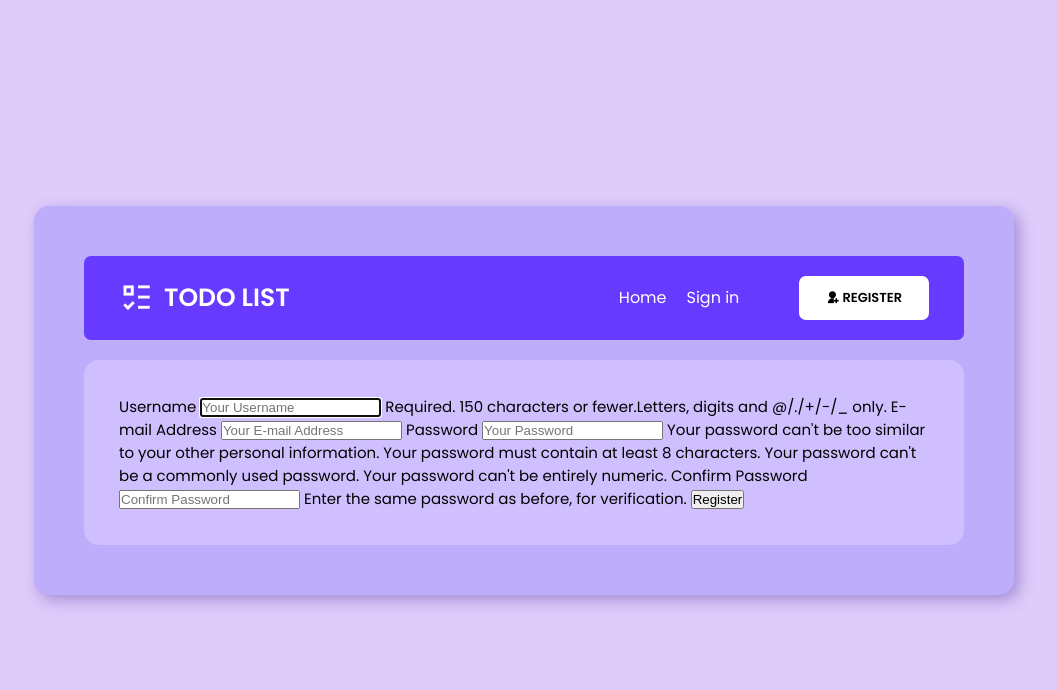
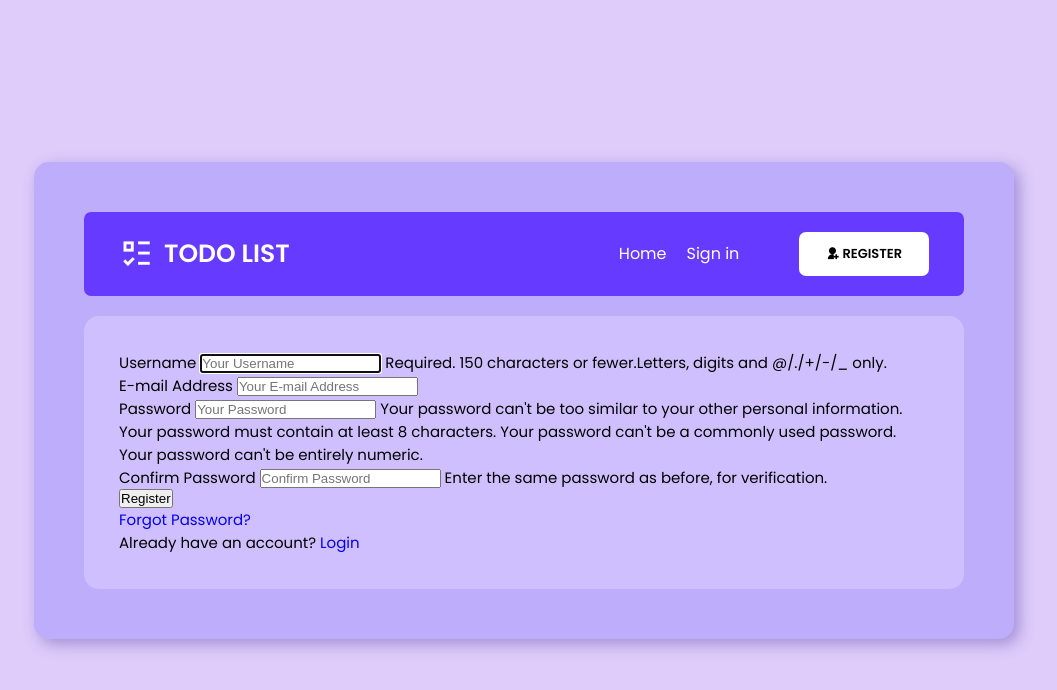
Before and after one commit to hubertrykala93/django_to_do, a Django app: page /register/ in a window 1280 px wide. Shown: the top 690 px of the page, without its empty margins (116-1173 px from the left). Run offline with Django 4.2, Linux system fonts and the light colour scheme; style sheets or scripts are compiled from the project's sources; some libraries are stand-ins or nearby versions.

Commit message:
register.html update

```diff
--- a/to_do/users/templates/users/register.html
+++ b/to_do/users/templates/users/register.html
@@ -3,13 +3,23 @@
 {% block title %}{{ title }}{% endblock %}
 
 {% block content %}
-    <form method="post" action="">
+    <div id="user-form">
+        <form class="register-form" method="post" action="">
             {% csrf_token %}
             {% for field in registration_form %}
+            <div class="input-row">
                 {{ field.label }}
                 {{ field }}
                 {{ field.help_text }}
+            </div>
             {% endfor %}
+            <div class="submit-row">
                 <button type="submit">Register</button>
+            </div>
+
+            <a href="#">Forgot Password?</a>
+
+            <div class="login-question">Already have an account? <a href="#">Login</a></div>
         </form>
+    </div>
 {% endblock %}
```
Lines whose indentation alone changed are shown as unchanged.
